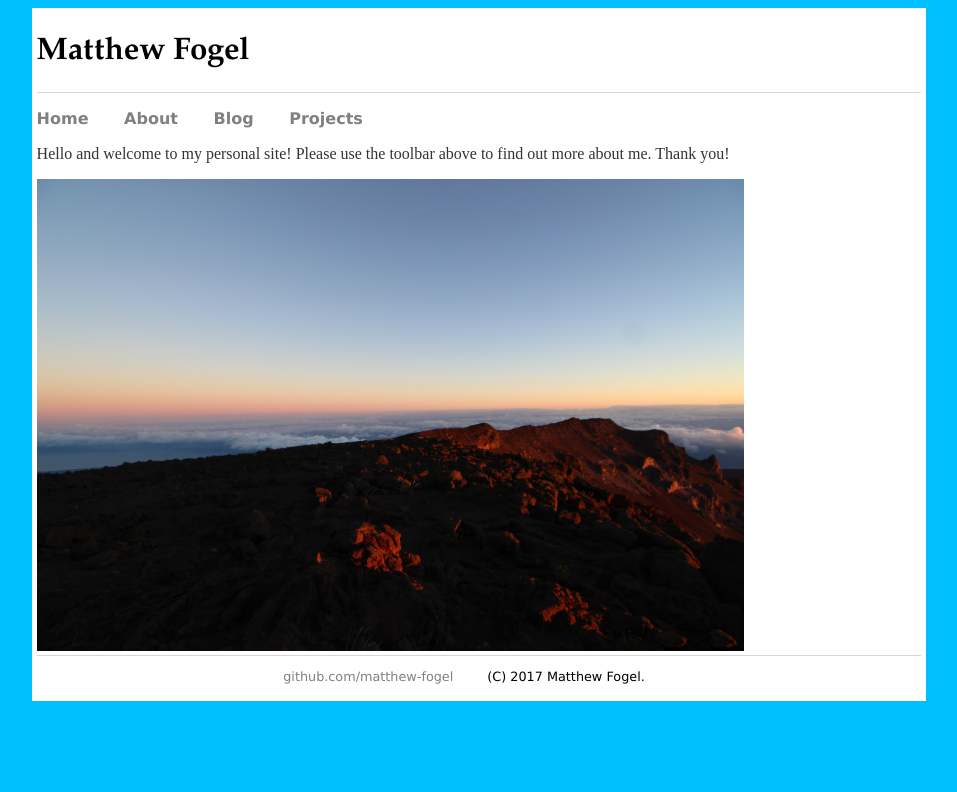
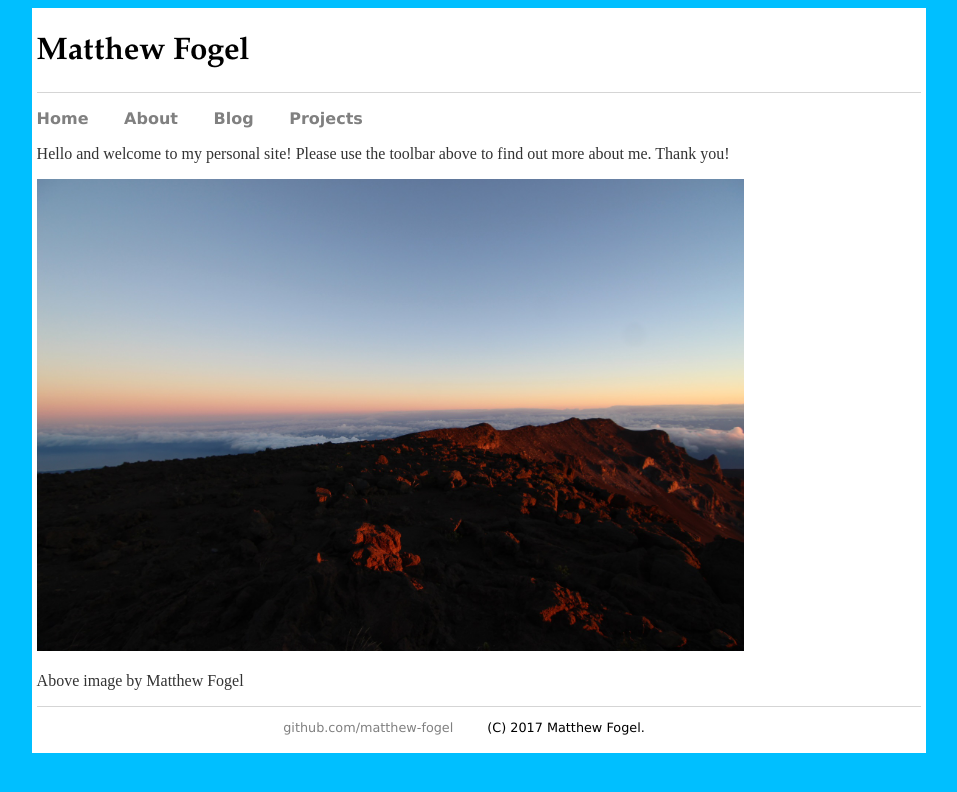
Before and after one commit to matthew-fogel/matthew-fogel.github.io, a Jekyll site: the page built from index.html, in a window 1280 px wide. Shown: the top 792 px of the page, without its empty margins (161-1118 px from the left). Built offline with Jekyll 4.4.1, drawn with Linux system fonts in a browser that asks for light colours.

Commit message:
Create index.html

```diff
--- a/index.html
+++ b/index.html
@@ -5,5 +5,6 @@ title: Matthew Fogel
 <div class="information">
 	<p> Hello and welcome to my personal site! Please use the toolbar above to find out more about me. Thank you!
 	</p>
-	<img src = "../cratersmall.jpg" alt = "Haleakala Crater (C) Matthew Fogel" class = "inline" width = "80%""/>
+	<img src = "../cratersmall.jpg" alt = "Haleakala Crater (C) Matthew Fogel" class = "inline" width = "80%"/>
+	<p> Above image by Matthew Fogel</p>
 </div><!-- /.information -->
```
